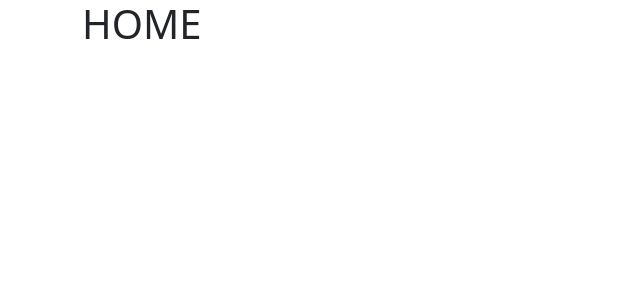
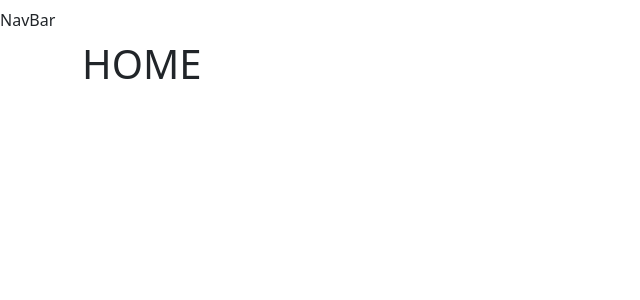
Before and after one commit to claudiaLisboa/shopping_cart, a React (Vite) app: page / in a window 1280 px wide. Shown: the top 300 px of the page, without its empty margins (0-640 px from the left). Built offline with nearby package versions, Linux system fonts and the light colour scheme.

Commit message:
added navbar

```diff
--- a/src/App.tsx
+++ b/src/App.tsx
@@ -3,10 +3,13 @@
 import { Home } from "./pages/Home"
 import { Store } from "./pages/Store"
 import { About } from "./pages/About"
+import { Navbar } from "./components/Navbar"
 
 
 function App() {
   return (
+    <>
+     <Navbar/>
       <Container className="mb-4" >
         <Routes>
           <Route path="/" element={<Home />} />
@@ -14,6 +17,7 @@
           <Route path="/about" element={<About />} />
         </Routes>
       </Container>
+    </>
   )
 }
 
--- /dev/null
+++ b/src/components/Navbar.tsx
@@ -0,0 +1,6 @@
+import { Navbar as NavBarBs} from "react-bootstrap"
+
+
+export function Navbar(){
+    return<NavBarBs>NavBar</NavBarBs>
+}
```
Lines whose indentation alone changed are shown as unchanged.
